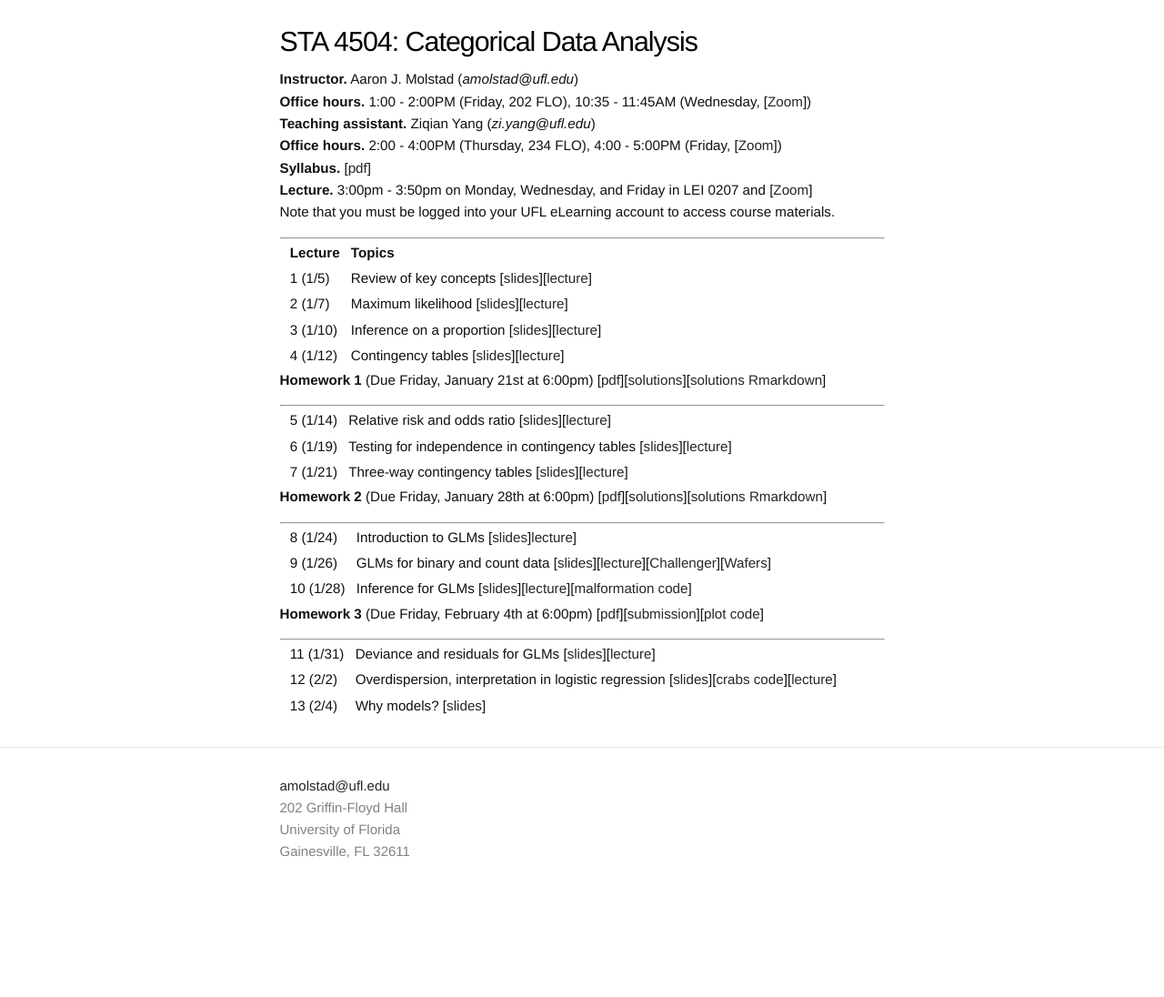
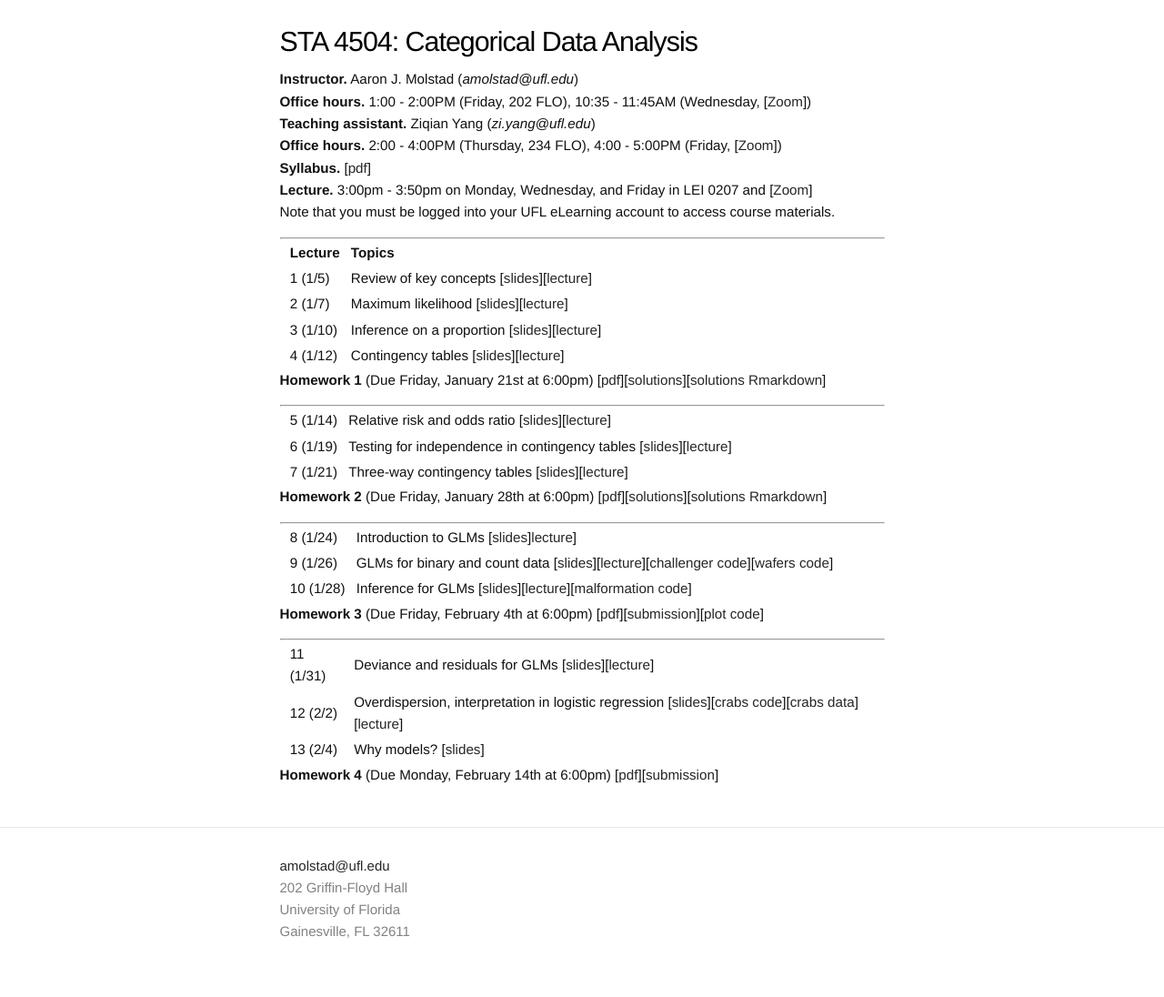
Before and after one commit to ajmolstad/ajmolstad.github.io, a Jekyll site: the page built from S22_STA4504.md, in a window 1280 px wide. Shown: the whole page at 91% size. Built offline with Jekyll 4.4.1, drawn with Linux system fonts in a browser that asks for light colours; before the commit the page ends 1008 px from its top, so only the background shows below that.

Commit message:
Update S22_STA4504.md

```diff
--- a/S22_STA4504.md
+++ b/S22_STA4504.md
@@ -34,13 +34,16 @@
 ---------------
 
 || 8 (1/24) || Introduction to GLMs [[slides](https://ufl.instructure.com/files/66084006/download?download_frd=1)][lecture](https://ufl.instructure.com/courses/449490/files?preview=66073855)]||
-|| 9 (1/26) || GLMs for binary and count data [[slides](https://ufl.instructure.com/files/66084001/download?download_frd=1)][[lecture](https://ufl.instructure.com/courses/449490/files?preview=66087658)][[Challenger](https://ufl.instructure.com/files/66084061/download?download_frd=1)][[Wafers](https://ufl.instructure.com/files/66084062/download?download_frd=1)]||
-|| 10 (1/28) || Inference for GLMs [[slides](https://ufl.instructure.com/files/66152537/download?download_frd=1)][[lecture](https://ufl.instructure.com/courses/449490/files?preview=66198411)][[malformation code](https://ufl.instructure.com/files/66284171/download?download_frd=1)]||
+|| 9 (1/26) || GLMs for binary and count data [[slides](https://ufl.instructure.com/files/66084001/download?download_frd=1)][[lecture](https://ufl.instructure.com/courses/449490/files?preview=66087658)][[challenger code](https://ufl.instructure.com/files/66415059/download?download_frd=1)][[wafers code](https://ufl.instructure.com/files/66415155/download?download_frd=1)]||
+|| 10 (1/28) || Inference for GLMs [[slides](https://ufl.instructure.com/files/66152537/download?download_frd=1)][[lecture](https://ufl.instructure.com/courses/449490/files?preview=66198411)][[malformation code](https://ufl.instructure.com/files/66415101/download?download_frd=1)]||
 
 **Homework 3** (Due Friday, February 4th at 6:00pm) [[pdf](https://ufl.instructure.com/files/66279921/download?download_frd=1)][[submission](https://ufl.instructure.com/courses/449490/assignments/5119708)][[plot code](https://ufl.instructure.com/files/66284100/download?download_frd=1)]
 
 -----------------
 
 || 11 (1/31) || Deviance and residuals for GLMs [[slides](https://ufl.instructure.com/files/66224737/download?download_frd=1)][[lecture](https://ufl.instructure.com/courses/449490/files?preview=66284966)]||
-|| 12 (2/2) || Overdispersion, interpretation in logistic regression [[slides](https://ufl.instructure.com/files/66284957/download?download_frd=1)][[crabs code](https://ufl.instructure.com/files/66284170/download?download_frd=1)][[lecture](https://ufl.instructure.com/courses/449490/files?preview=66349389)]||
+|| 12 (2/2) || Overdispersion, interpretation in logistic regression [[slides](https://ufl.instructure.com/files/66284957/download?download_frd=1)][[crabs code](https://ufl.instructure.com/files/66415032/download?download_frd=1)][[crabs data](https://ufl.instructure.com/files/66414875/download?download_frd=1)][[lecture](https://ufl.instructure.com/courses/449490/files?preview=66349389)]||
 || 13 (2/4) || Why models? [[slides](https://ufl.instructure.com/files/66349375/download?download_frd=1)]||
+
+
+**Homework 4** (Due Monday, February 14th at 6:00pm) [[pdf](https://ufl.instructure.com/files/66414828/download?download_frd=1)][[submission](https://ufl.instructure.com/courses/449490/assignments/5130363)]
```
